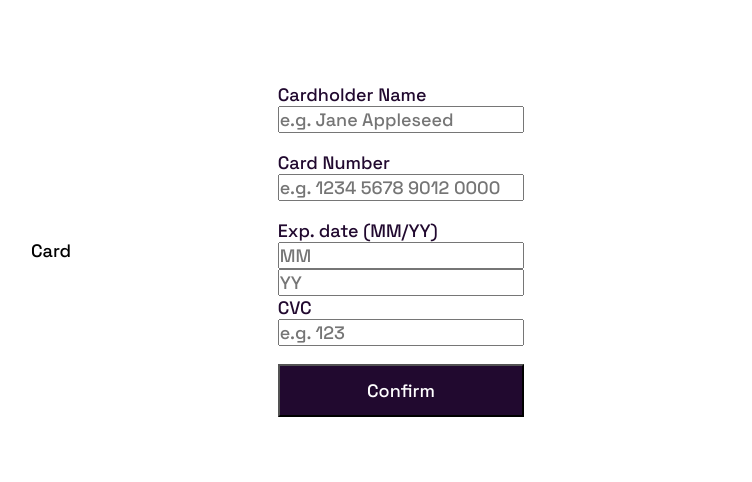
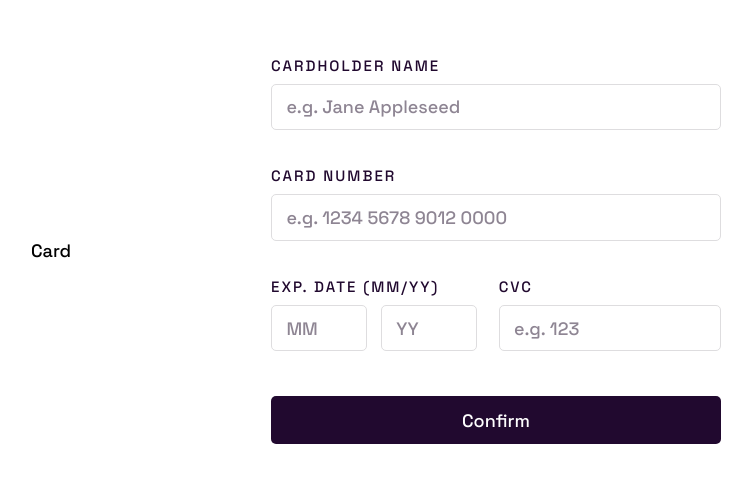
Before and after one commit to Tomas-Arrativel/Card-detailing, a React (Vite) app: page / in a window 1280 px wide. Shown: the part 150-632 px from the top of the page, without its empty margins (239-991 px from the left). Built offline with nearby package versions, Linux system fonts and the light colour scheme.

Commit message:
Adding some styles to the form

```diff
--- a/src/components/Form/Form.module.css
+++ b/src/components/Form/Form.module.css
@@ -1,22 +1,61 @@
 .form {
   display: flex;
   flex-direction: column;
-  width: 50%;
-  gap: 1rem;
+  width: 450px;
+  gap: 2rem;
 }
 
 .inputContainer {
   display: flex;
   flex-direction: column;
+  gap: 0.5rem;
   width: 100%;
   color: var(--black);
 }
 
-.inputContainer label {
+.expNCvc {
+  display: flex;
+  gap: 0.3rem;
+}
+
+.inputContainer .monthNYear {
+  display: flex;
+  gap: 0.8rem;
+}
+.inputContainer .monthNYear input {
+  width: 43%;
 }
 
 .btn {
   background-color: var(--black);
   padding: 0.7rem;
   color: var(--white);
+  border: none;
+  border-radius: 5px;
+  margin-top: 0.5rem;
+  cursor: pointer;
 }
+
+.cvcInp {
+  width: 100%;
+}
+
+.inputContainer label {
+  text-transform: uppercase;
+  letter-spacing: 2px;
+  font-size: 15px;
+}
+
+.inputContainer input {
+  border-radius: 5px;
+  padding: 0.6rem 0.8rem;
+  border: 1px solid var(--gray);
+  outline: none;
+}
+.inputContainer input:focus {
+  border-color: var(--dark-gray);
+}
+
+.inputContainer input::placeholder {
+  color: var(--dark-gray);
+}
--- a/src/components/Form/Form.tsx
+++ b/src/components/Form/Form.tsx
@@ -9,17 +9,28 @@ const Form = () => {
       </div>
       <div className={styles.inputContainer}>
         <label>Card Number</label>
-        <input type='text' placeholder='e.g. 1234 5678 9012 0000' />
+        <input
+          type='text'
+          placeholder='e.g. 1234 5678 9012 0000'
+          maxLength={19}
+        />
       </div>
-      <div>
+      <div className={styles.expNCvc}>
         <div className={styles.inputContainer}>
           <label>Exp. date (MM/YY)</label>
-          <input type='text' placeholder='MM' />
-          <input type='text' placeholder='YY' />
+          <div className={styles.monthNYear}>
+            <input type='text' placeholder='MM' maxLength={2} />
+            <input type='text' placeholder='YY' maxLength={2} />
+          </div>
         </div>
         <div className={styles.inputContainer}>
           <label>CVC</label>
-          <input type='text' placeholder='e.g. 123' />
+          <input
+            className={styles.cvcInp}
+            type='text'
+            placeholder='e.g. 123'
+            maxLength={3}
+          />
         </div>
       </div>
       <input type='submit' value='Confirm' className={styles.btn} />
--- a/src/containers/FormContainer/FormContainer.module.css
+++ b/src/containers/FormContainer/FormContainer.module.css
@@ -1,3 +1,4 @@
 .formCont {
+  min-width: 500px;
   flex: 2;
 }
```
